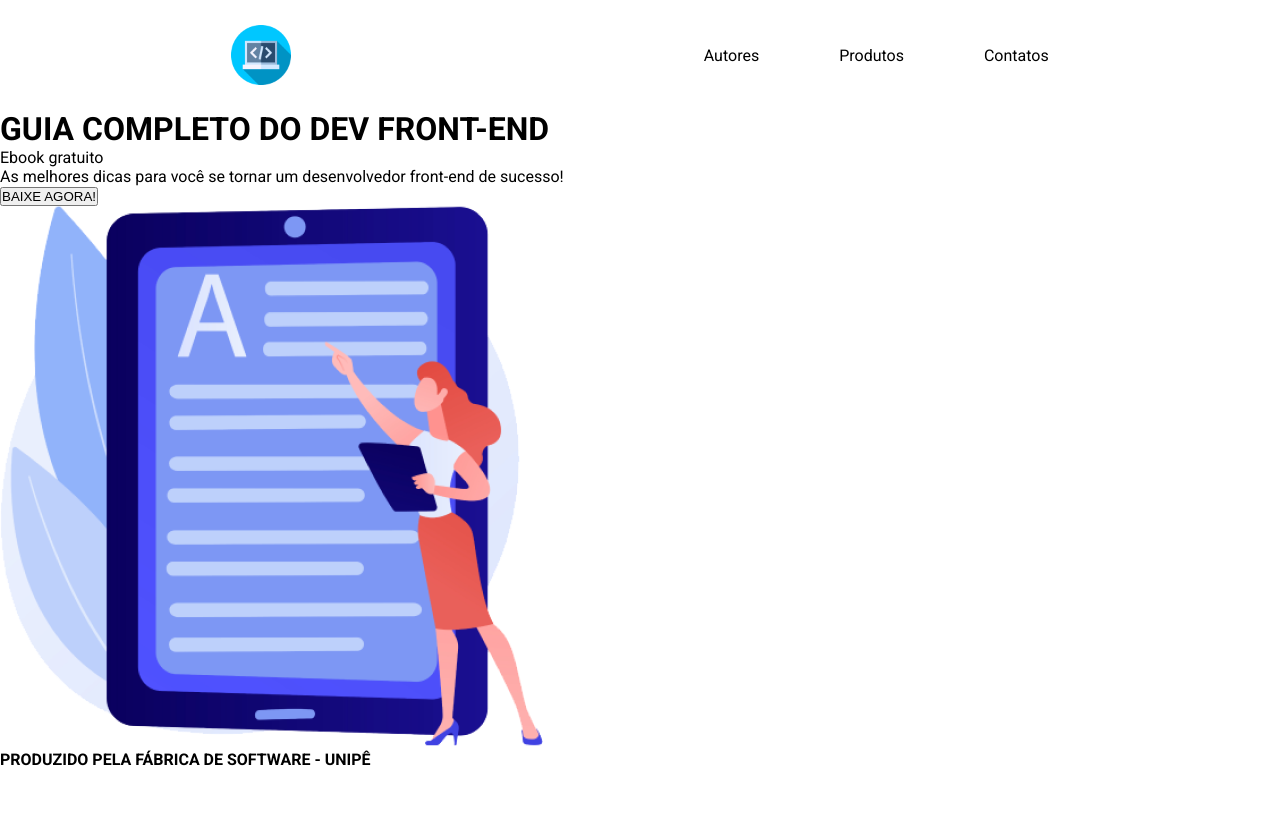
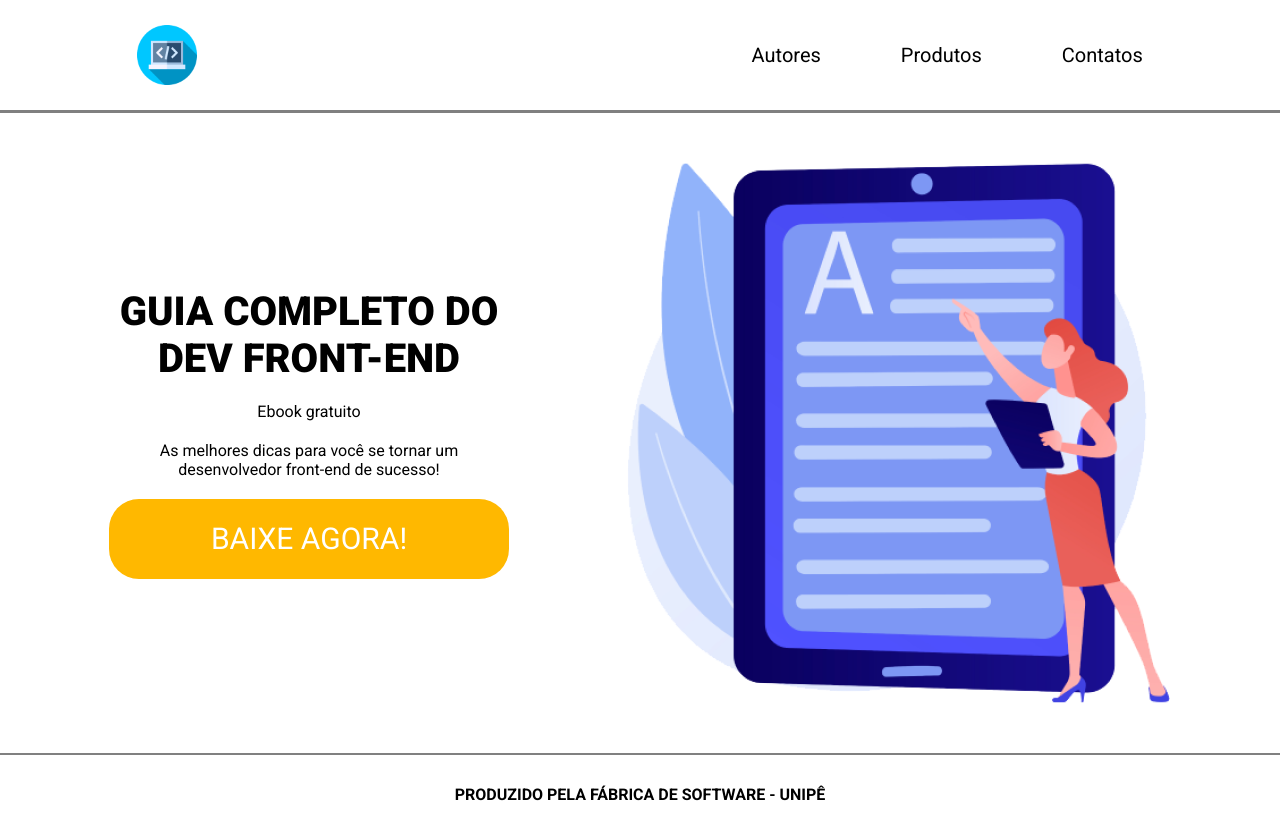
Before and after one commit to ermersonwill/projeto-fabrica, a plain HTML site: page index.html in a window 1280 px wide. Before the commit the page ends 800 px from the top, so only its background shows below. Drawn offline with Linux system fonts and the light colour scheme.

Commit message:
Projeto concluido

```diff
--- a/index.html
+++ b/index.html
@@ -12,18 +12,18 @@
     <header class="header">
         <img id="logo" class="logo" src="logo.png" alt="">
         <nav class="menu">
-            <a class="intem-menu">Autores</a>
-            <a class="intem-menu">Produtos</a>
-            <a class="intem-menu">Contatos</a>
+            <a class="item-menu">Autores</a>
+            <a class="item-menu">Produtos</a>
+            <a class="item-menu">Contatos</a>
         </nav>
 
     </header>
 
-    <main class="area-princiapl">
+    <main class="area-principal">
         <div class="conteudo-principal">
-            <h1 class="titulo">GUIA COMPLETO DO DEV FRONT-END</h1>
+            <h1 class="titulo">GUIA COMPLETO DO <br> DEV FRONT-END</h1>
             <P class="paragrafo">Ebook gratuito</P>
-            <p class="paragrafo">As melhores dicas para você se tornar um desenvolvedor front-end de sucesso!</p>
+            <p class="paragrafo">As melhores dicas para você se tornar um <br> desenvolvedor front-end de sucesso!</p>
             <button class="botao">BAIXE AGORA!</button>
         </div>
         <img class="imagem" src="imagem.png" alt="">
--- a/style.css
+++ b/style.css
@@ -10,10 +10,11 @@
     margin: 0;
     padding: 0;
     text-decoration: none;
+    font-family: 'Roboto', sans-serif;
 }
 
 body {
-    font-family: 'Roboto', sans-serif;
+    font-size: 100%;
 }
 
 .header {
@@ -22,6 +23,7 @@ body {
     align-items: center;
     justify-content: space-around;
     padding: 25px;
+    gap: 330px;
 }
 
 .logo {
@@ -32,3 +34,52 @@ body {
     display: flex;
     gap: 80px;
 }
+
+.item-menu {
+    font-size: 20px;
+}
+
+.area-principal {
+    display: flex;
+    flex-direction: row;
+    align-items: center;
+    justify-content: space-around;
+    border-top: solid gray;
+    padding: 50px;
+}
+
+.conteudo-principal {
+    display: flex;
+    flex-direction: column;
+    align-items: center;
+    text-align: center;
+    gap: 20px;
+}
+
+.titulo {
+    font-weight: 900;
+    font-size: 40px;
+}
+
+.botao {
+    height: 80px;
+    width: 400px;
+    background-color: var(--cor-botao);
+    color: #fff;
+    border: none;
+    border-radius: 30px;
+    font-weight: 700px;
+    font-size: 30px;
+    cursor: pointer;
+    transition: all 0.3s ease-in-out;
+}
+
+.botao:hover {
+    background-color: var(--cor-botao-foco);
+}
+
+.rodape {
+    border-top: 2px solid grey;
+    padding: 30px;
+    text-align: center;
+}
```
